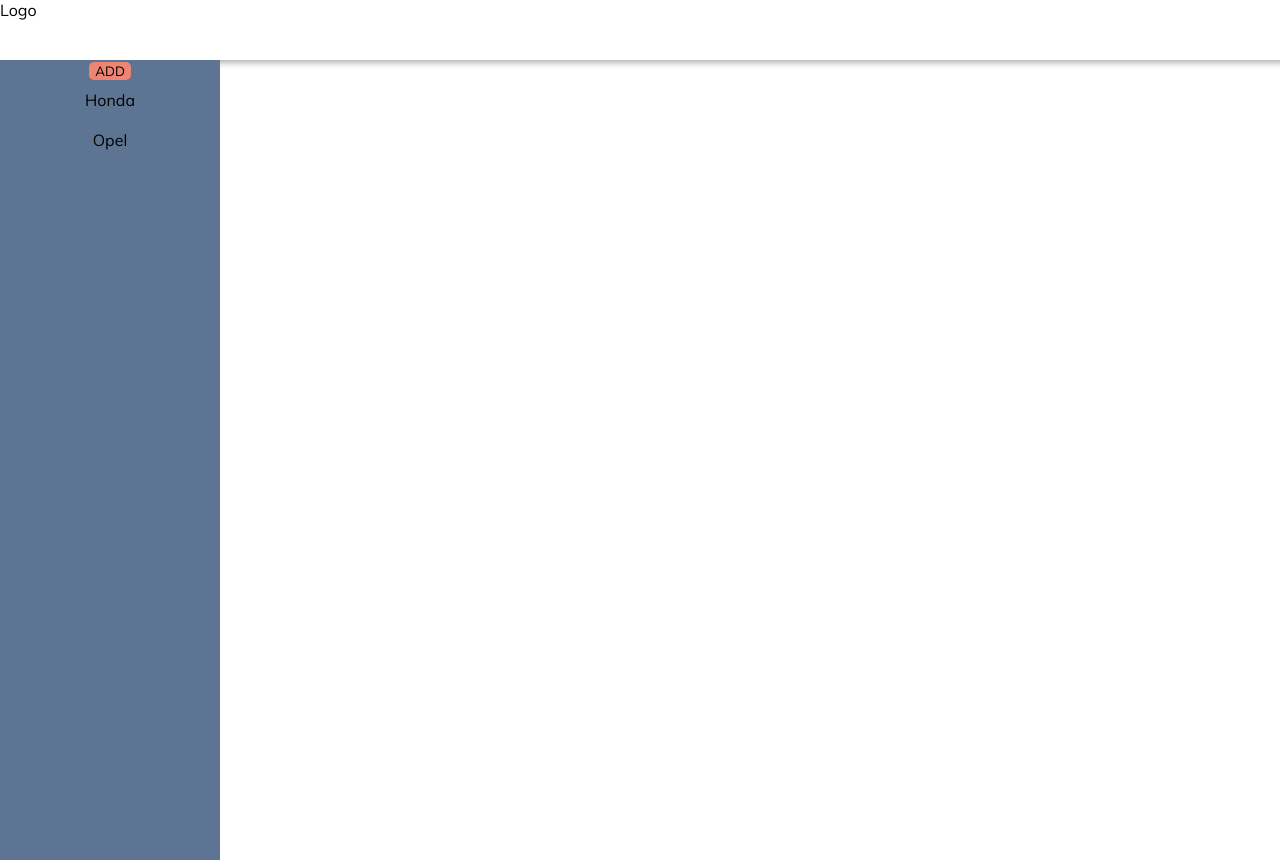
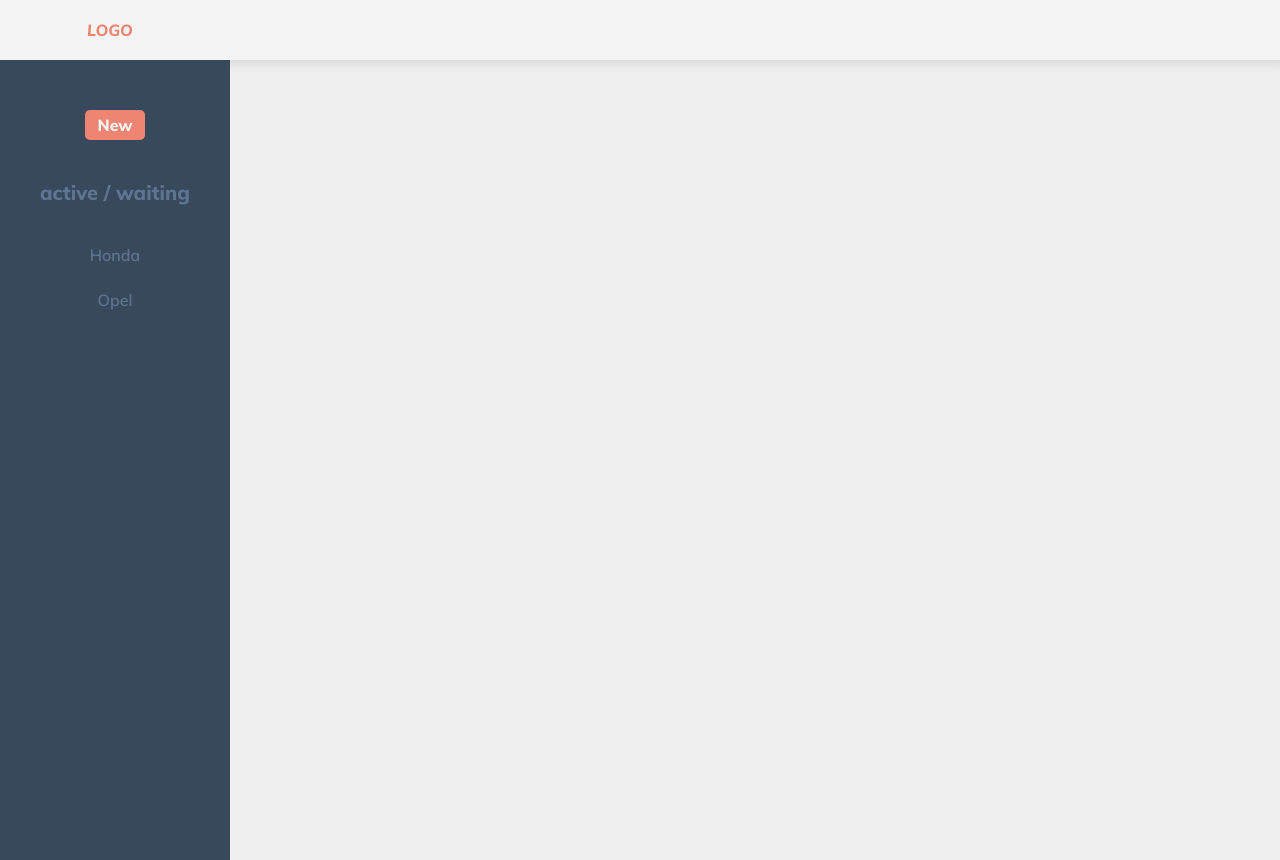
Before and after one commit to alexbogomilov77/Personal, a React (Create React App) app: page / in a window 1280 px wide. Built offline with nearby package versions, Linux system fonts and the light colour scheme.

Commit message:
feat: style nav

```diff
--- a/src/assets/styles/base/default.scss
+++ b/src/assets/styles/base/default.scss
@@ -1,5 +1,6 @@
 body {
     overflow: hidden;
+    background-color: #EFEFEF;
 }
 
 a, p, span, li, button {
--- a/src/assets/styles/base/fonts.scss
+++ b/src/assets/styles/base/fonts.scss
@@ -13,3 +13,18 @@
     font-family: 'Muli-Bold';
     src: local('Muli'), url('../../../assets/fonts/Muli/Muli-Bold.ttf?okq0ge');
 }
+
+@font-face {
+    font-family: 'Muli-SemiBold';
+    src: local('Muli'), url('../../../assets/fonts/Muli/Muli-SemiBold.ttf?okq0ge');
+}
+
+@font-face {
+    font-family: 'Muli-ExtraBold';
+    src: local('Muli'), url('../../../assets/fonts/Muli/Muli-ExtraBold.ttf?okq0ge');
+}
+
+@font-face {
+    font-family: 'Muli-ExtraBoldItalic';
+    src: local('Muli'), url('../../../assets/fonts/Muli/Muli-ExtraBoldItalic.ttf?okq0ge');
+}
--- a/src/assets/styles/base/vars.scss
+++ b/src/assets/styles/base/vars.scss
@@ -1,6 +1,14 @@
 //colors
-$main-solid: #5D7592;
+$black-pure: #000;
+$solid: #39495C;
+$solid-light: #5D7592;
 $active: #EE8572;
+$active1: #fb664c;
+
+//colors-white
+$white: #F5F5F5;
+$white1: #F5F4F4;
+
 
 //radius
-$main-radius: 5px;
+$radius-main: 5px;
--- a/src/assets/styles/components/header.scss
+++ b/src/assets/styles/components/header.scss
@@ -1,4 +1,12 @@
 .header {
     height: 60px;
-    box-shadow: 10px 3px 6px  rgba(#000, 0.3);
+    display: flex;
+    align-items: center;
+    background-color: $white1;
+    box-shadow: 6px 3px 10px  rgba($black-pure, 0.1);
+    .logo {
+        color: $active;
+        padding-left: 87px;
+        font-family: 'Muli-ExtraBoldItalic';
+    }
 }
--- a/src/assets/styles/components/sidebar.scss
+++ b/src/assets/styles/components/sidebar.scss
@@ -2,10 +2,53 @@
     width: 220px;
     height: 100vh;
     text-align: center;
-    background-color: $main-solid;
+    padding: 0 5px;
+    background-color: $solid;
+    .new {
+        width: 60px;
+        height: 30px;
+        font-size: 16px;
+        color: $white;
+        transition: ease .2s;
+        margin: 50px 0 40px 0;
+        font-family: 'Muli-ExtraBold';
+        &:hover {
+            background-color: $active1;
+        }
+    }
+    .categories {
+        margin-bottom: 30px;
+        span {
+            color: $solid-light;
+            font-size: 20px;
+            font-family: 'Muli-ExtraBold';
+            &:hover {
+                cursor: pointer;
+            }
+        }
+    }
     .sidebar-list {
         .sidebar-item {
+            font-size: 16px;
             padding: 10px 0;
+            margin: 5px 0;
+            color: $solid-light;
+            transition: ease .2s;
+            font-family: 'Muli-SemiBold';
+            border-radius: $radius-main;
+            &:hover {
+                cursor: pointer;
+                color: $solid;
+                background-color: $solid-light;
+            }
+            &.active-item {
+                color: $white;
+                background-color: $active;
+                font-family: 'Muli-ExtraBold';
+                &:hover {
+                    background-color: $active1;
+                }
+            }
         }
     }
 }
--- a/src/assets/styles/segments/buttons.scss
+++ b/src/assets/styles/segments/buttons.scss
@@ -1,6 +1,9 @@
 .btn {
     border: 0;
-    border-radius: $main-radius;
+    border-radius: $radius-main;
+    &:hover {
+        cursor: pointer;
+    }
 }
 
 .btn-active {
--- a/src/components/Header.js
+++ b/src/components/Header.js
@@ -5,7 +5,7 @@ class Header extends Component {
   render() {
     return (
       <header className="header">
-        <p>Logo</p>
+        <p className="logo">LOGO</p>
       </header>
     )
   }
--- a/src/components/Sidebar.js
+++ b/src/components/Sidebar.js
@@ -5,27 +5,38 @@ import { connect } from 'react-redux'
 
 class Sidebar extends Component {
 
-//   handleDelete = (el) => {
-//     this.props.deleteComment(el)
-//   }
+  state = {
+    activeLink: null
+  }
+
+  handleClick = id => {
+    this.setState({ activeLink: id });
+  };
 
   render() {
+    const { activeLink } = this.state;
+
     return this.props.cars.length > 0 ? (
-      <div className="sidebar">
-        <button class="btn btn-active">
-          ADD
+      <div className='sidebar'>
+
+        <button class='new btn btn-active'>
+          New
         </button>
-        <ul className="sidebar-list">
+
+        <div className='categories'>
+          <span>active</span>
+          <span className='divide'> / </span>
+          <span>waiting</span>
+        </div>
+
+        <ul className='sidebar-list'>
           {this.props.cars.map((car) => {
             return (
-              <li className="sidebar-item" key={car.id}>
+              <li
+                key={car.id}
+                onClick={() => this.handleClick(car.id)}
+                className={'sidebar-item ' + (car.id === activeLink ? 'active-item': '')}>
                   {car.make}
-                {/* <Comment
-                  id={comment.id}
-                  date={comment.date}
-                  msg={comment.text}
-                  delete={this.handleDelete}
-                /> */}
               </li>
             );
           })}
```
